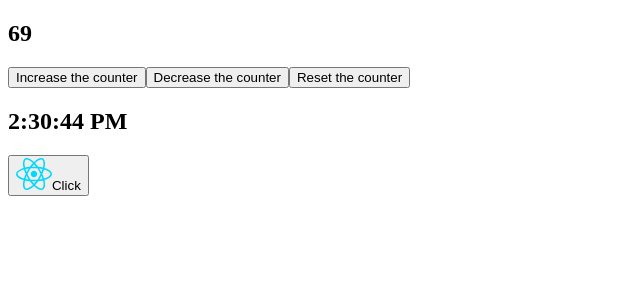
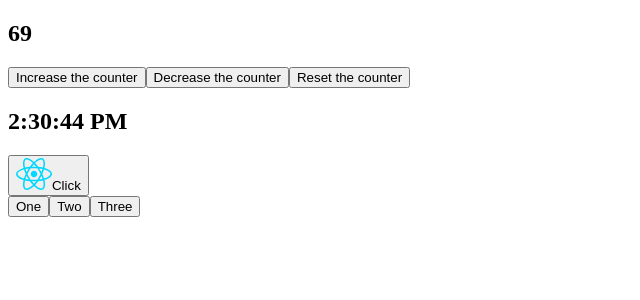
Before and after one commit to BlueBojack/ReactExercise, a React (Vite) app in the folder React_Project/: page / in a window 1280 px wide. Shown: the top 300 px of the page, without its empty margins (0-640 px from the left). Built offline with nearby package versions, Linux system fonts and the light colour scheme.

Commit message:
added and solved 40

```diff
--- a/React_Project/src/App.jsx
+++ b/React_Project/src/App.jsx
@@ -1,6 +1,7 @@
 import Counter from "./Counter"
 import { Clock } from "./Clock";
 import MouseClicker from "./MouseClicker";
+import MultiButton from "./MultiButton";
 
 
 const App = () => {
@@ -10,6 +11,7 @@ const App = () => {
                 <Counter value ={5} reset={69}/>
                 <Clock />
                 <MouseClicker name="one"/>
+                <MultiButton firstName={"one"} secondName="two" thirdName="three" />
              </>
     )
 }
--- /dev/null
+++ b/React_Project/src/MultiButton.jsx
@@ -0,0 +1,25 @@
+const MultiButton = ({firstName, secondName, thirdName}) => {
+
+    const handleClick = (event) => {
+        console.log(event.target.name)
+    }
+
+return(
+    <>
+    <div>
+        <button name={firstName} onClick={handleClick}>
+            One
+        </button>
+        <button name={secondName} onClick={handleClick}>
+            Two
+        </button>
+        <button name={thirdName} onClick={handleClick}>
+            Three
+        </button>
+    </div>
+    </>
+)
+
+}
+
+export default MultiButton;
```
